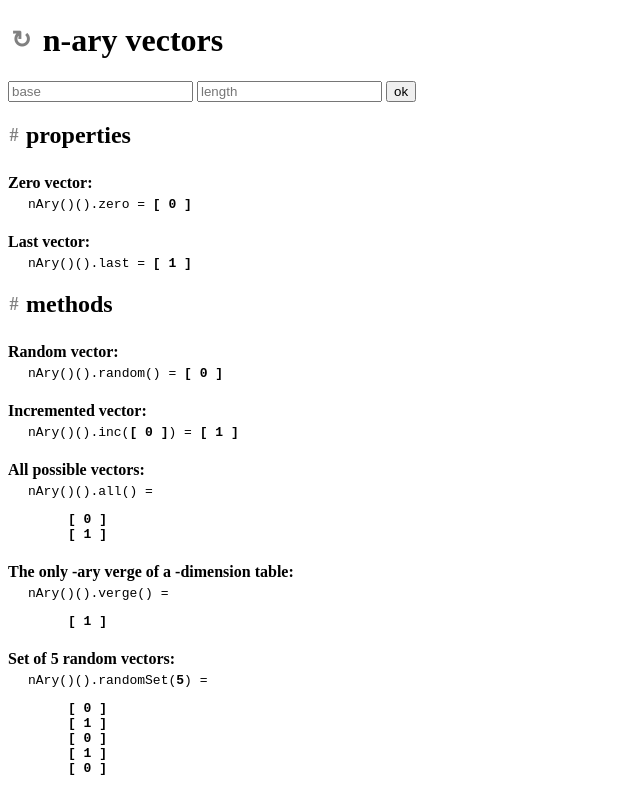
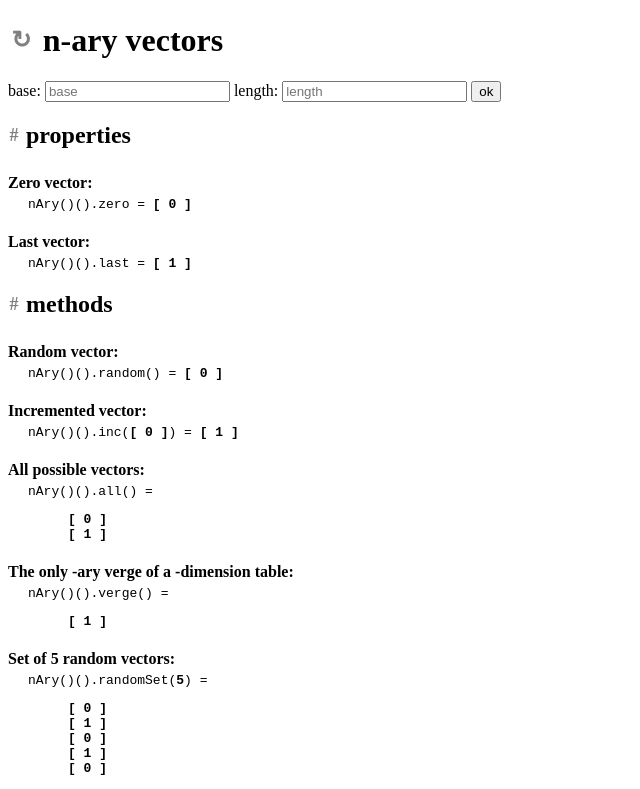
Before and after one commit to tatomyr/n-ary, a plain HTML site: page index.html in a window 1280 px wide. Shown: the top 789 px of the page, without its empty margins (0-640 px from the left). Drawn offline with nearby package versions, Linux system fonts and the light colour scheme.

Commit message:
minor changes

```diff
--- a/index.html
+++ b/index.html
@@ -14,7 +14,9 @@
 
     <div id="vm" class="">
       <form id="form">
+        base:
         <input v-model="base" type="number" name="base" placeholder="base" value="2" min="1">
+        length:
         <input v-model="length" type="number" name="length" placeholder="length" value="1" min="0">
         <input type="submit" value="ok">
       </form>
--- a/n-ary.js
+++ b/n-ary.js
@@ -50,7 +50,7 @@ const nAry = (base = 2) => (length = 1) => {
   // Set of (count) random vectors:
   const randomSet = count => Array(count).fill().map(() => random());
 
-  // Convert (base)-ary number to decimal:
+  // Converts (base)-ary number to decimal:
   const index = vector => vector.reduce((sum, item, i) => sum + item * Math.pow(base, i), 0);
 
   const sumOfDigits = vector => vector.reduce((sum, item) => sum + +item, 0);
```
Also changed, not shown: README.md.
